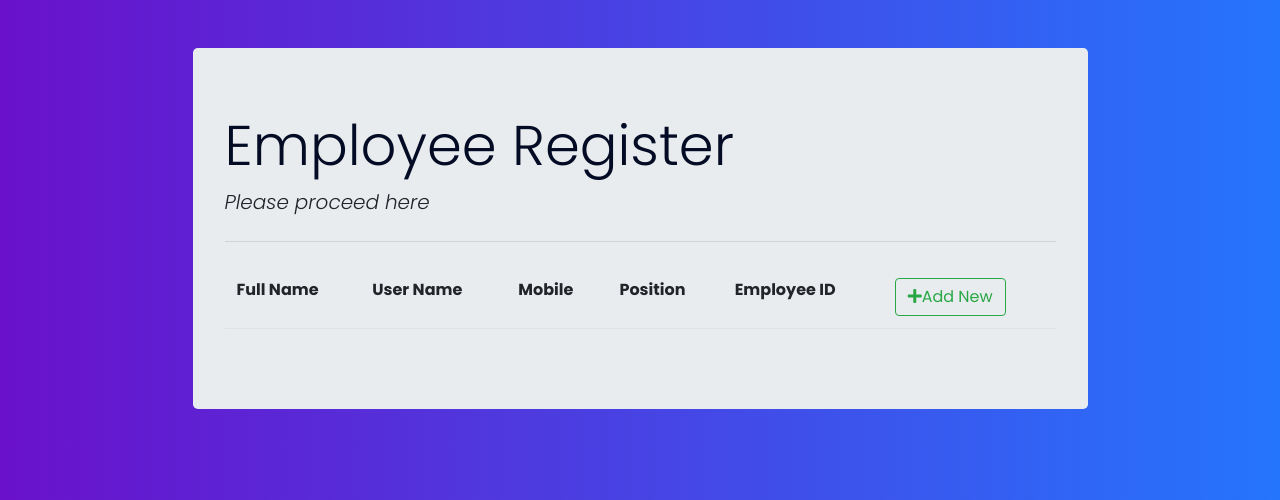
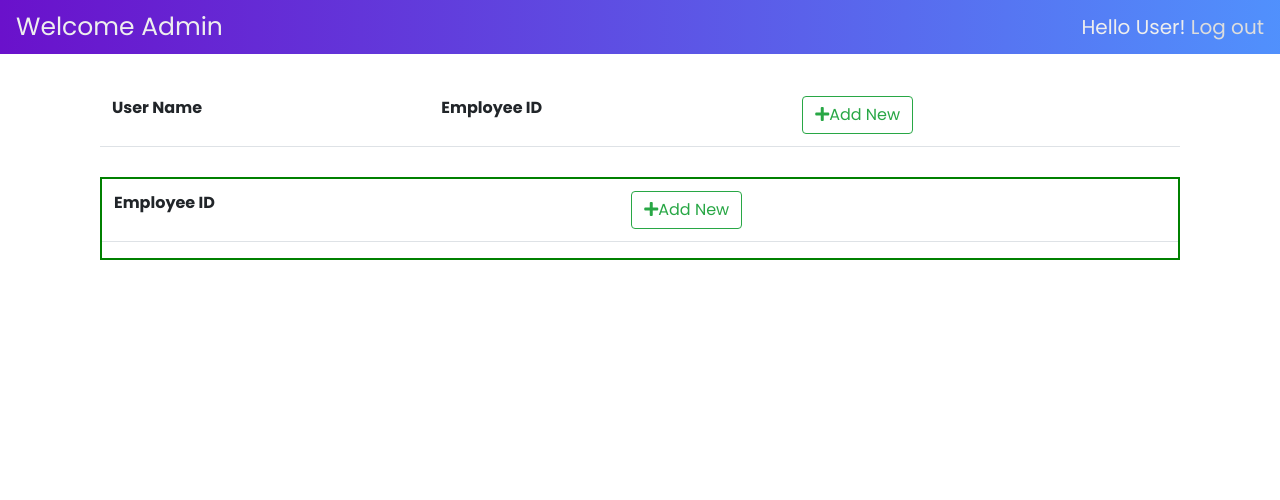
Before and after one commit to Jagruti-02/duty_management_system, a Django app: page /register/list/ in a window 1280 px wide. Shown: the top 500 px of the page. Run offline with Django 4.2, Linux system fonts and the light colour scheme; data that the repository does not hold is empty; some libraries are stand-ins or nearby versions.

Commit message:
profile update

```diff
--- a/register/static/css/profile.css
+++ b/register/static/css/profile.css
@@ -8,8 +8,8 @@
 .navbar{
     display: flex;
     justify-content: space-between;
-    padding: 20px 30px;
-    background-image: linear-gradient(to right,rgba(106, 17, 203, 0.8), rgba(37, 117, 252, 0.3));
+    padding: 50px 50px;
+    background-image: linear-gradient(to right,rgba(106, 17, 203, 1), rgba(37, 117, 252, 0.8));
 }
 
 .welcome{
@@ -39,3 +39,23 @@
     color: #ddd;
 
 }
+
+.all-table{
+    /* border: 2px solid green; */
+    margin: 30px 100px;
+}
+
+.assign-table{
+    border: 2px solid green;
+    margin: 30px 100px;
+
+}
+
+
+
+@media screen and (max-width:600px){
+
+    .all-table{
+        margin: 30px 50px;
+    }
+}
--- a/register/static/css/style.css
+++ b/register/static/css/style.css
@@ -23,14 +23,13 @@
     }
 
 .congrats-line{
-    border: 2px solid green;
     font-size: 25px;
 }
 
 .login-btn{
     font-size: 20px;
     border-radius: 20px;
-    background-color: #6a11cb;
+    /* background-color: #6a11cb; */
     color: #ddd;
 
 }
--- a/register/templates/admin_profile.html
+++ b/register/templates/admin_profile.html
@@ -26,12 +26,13 @@
   </head>
 
   <body>
-    <div class="navbar mb-6">
+    <div class="navbar">
       <div class="welcome">Welcome Admin</div>
-      <div class="profile">Hello User! <a href="/">Log out</a></div>
+      <div class="profile">Hello User! <a href="signout/">Log out</a></div>
     </div>
     {% block content %}
 
+    <div class="all-table">
       <table class="table table-borderless mt-6">
         <thead class="border-bottom font-weight-bold mt-5">
           <tr>
@@ -47,7 +48,7 @@
           </tr>
         </thead>
         <tbody>
-        {% for employee in employee_list %}
+          {% for employee in ldata %}
           <tr>
             <td>{{employee.username}}</td>
             <td>{{employee.emp_code}}</td>
@@ -69,10 +70,36 @@
                 </button>
               </form>
             </td>
+            {% comment %} <td>
+              <form action="">
+                <label for="birthday"></label>
+                <input type="date" id="birthday" name="birthday">
+                <input type="submit">
+              </form>
+            </td> {% endcomment %}
           </tr>
           {% endfor %}
         </tbody>
       </table>
+    </div>
+
+    <div class="assign-table">
+      <table class="table table-borderless mt-6">
+        <thead class="border-bottom font-weight-bold mt-5">
+          <tr>
+            <td>Employee ID</td>
+            <td>
+              <a
+                href="{% url 'employee_insert' %} "
+                class="btn btn-outline-success"
+                ><i class="fas fa-plus"></i>Add New</a
+              >
+            </td>
+          </tr>
+        </thead>
+
+
+    </div>
 
     {% endblock content %}
   </body>
--- a/register/templates/profile.html
+++ b/register/templates/profile.html
@@ -16,7 +16,7 @@
   <body>
     <div class="navbar">
       <div class="welcome">Welcome Employee</div>
-      <div class="profile">Hi user! <a href="/">Logout</a></div>
+      <div class="profile">Hi user! <a href="signout/">Logout</a></div>
 
     </div>
 
--- a/register/views.py
+++ b/register/views.py
@@ -14,8 +14,8 @@
 
 
 def employee_list(request):
-    context = {'employee_list': Employee.objects.all()}
-    return render(request, "register/employee_list.html", context)
+    context = {'adminprofile': Employee.objects.all()}
+    return render(request, "admin_profile.html", context)
 
 
 def employee_form(request, id=0):
@@ -46,24 +46,6 @@
 def home(request):
     return render(request, 'home/login.html')
 
-# def employee_form(request):
-#     if request.user.is_authenticated:
-#         return redirect('/')
-#     if request.method == 'POST':
-#         form = EmployeeForm(request.POST)
-#         if form.is_valid():
-#             form.save()
-#             username = form.cleaned_data.get('username')
-#             password = form.cleaned_data.get('password1')
-#             user = authenticate(username=username, password=password)
-#             login(request, user)
-#             return redirect('../profile/')
-#         else:
-#             return render(request, 'register/employee_form.html', {'form': form})
-#     else:
-#         form = EmployeeForm()
-#         return render(request, 'register/employee_form.html', {'form': form})
-
 
 def signin(request):
 
@@ -72,19 +54,21 @@
         username = request.POST['username']
         password = request.POST['password']
         # print("myoutput", username+password)
+        # check if user is already registered
         isLoginTrue = 0
         user_data = 0
+        for i in login_data:
+            if (i.username == username) and (i.password == password):
+                isLoginTrue = 1
+                user_data = i  # user_data is the user object
 
-        for ldata in login_data:
-            if (ldata.username == username) and (ldata.password == password):
-                isLoginTrue = 1
-                user_data = ldata
-        if (isLoginTrue == 1) and (user_data != 0) and (user_data.user_type_id == 1):
+        if (isLoginTrue == 1) and (user_data.user_type_id == 1):
             return render(request, "profile.html", {'ldata': login_data})
-        elif (isLoginTrue == 1) and (user_data != 0) and (user_data.user_type_id == 2):
+        elif (isLoginTrue == 1) and (user_data.user_type_id == 2):
             return render(request, "admin_profile.html", {'ldata': login_data})
         else:
-            return HttpResponse('user detail wrong')
+            # show error message on same html page
+            return render(request, "home/login.html", {'error': 'Invalid username or password'})
 
 
 def profile(request):
```
Lines whose indentation alone changed are shown as unchanged.
